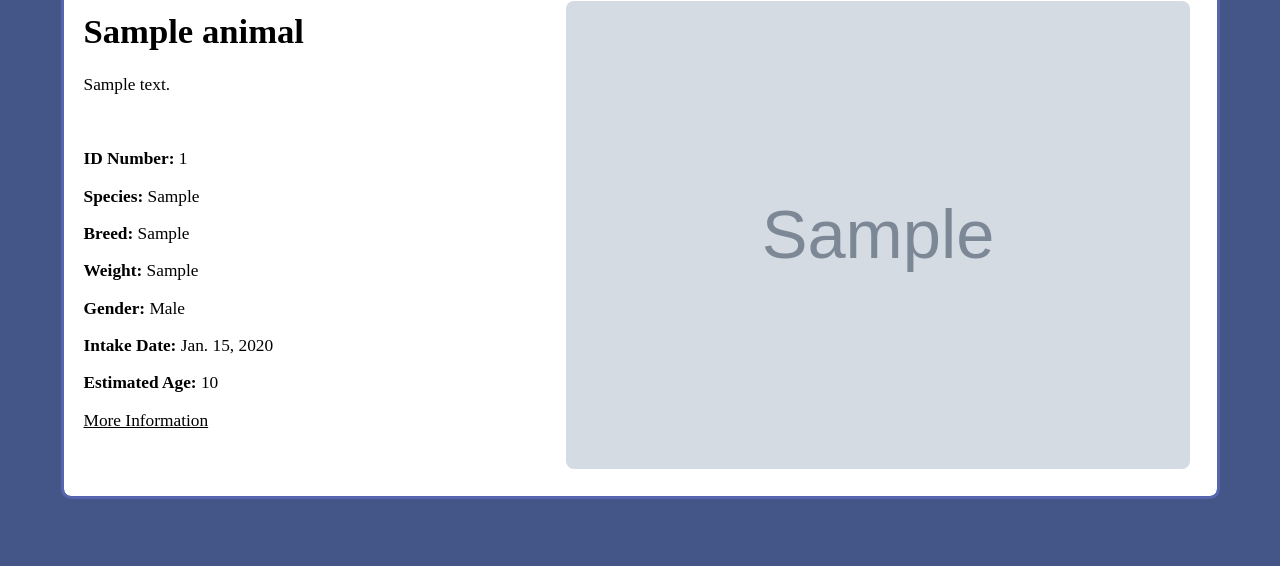
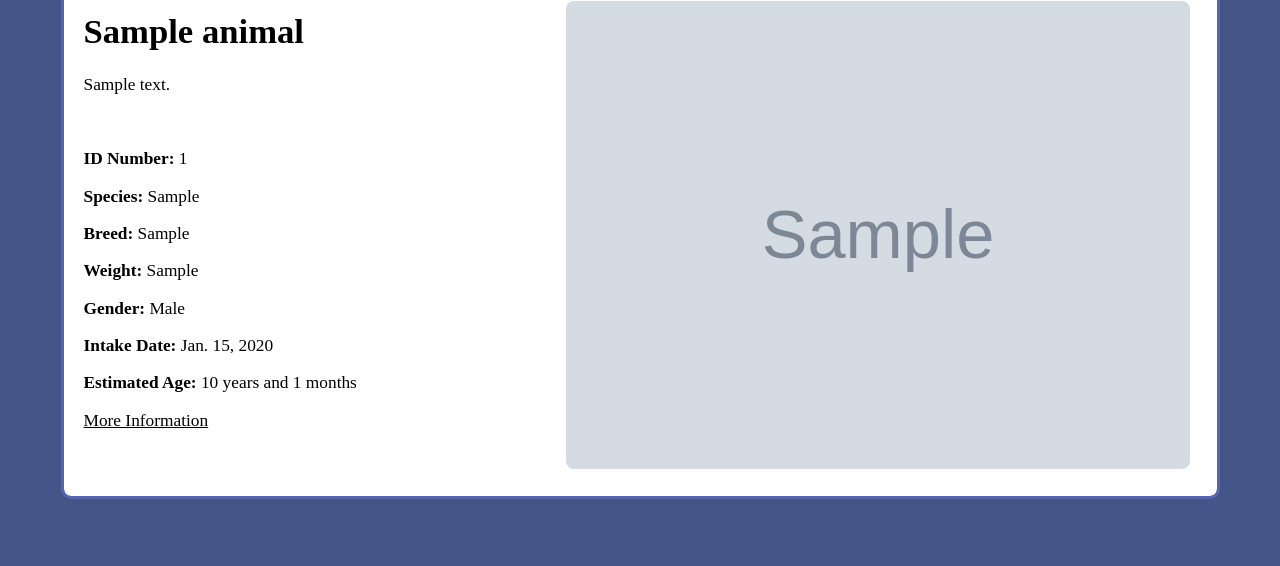
Before and after one commit to zbwells/animal-shelter, a Django app: page /listing/1/ in a window 1280 px wide. Shown: the part 36-602 px from the top of the page. Run offline with Django 4.2, Linux system fonts and the light colour scheme; tables that the repository leaves empty hold one stand-in row (values such as "Sample post"); grey boxes marked "Sample" are stand-in pictures.

Commit message:
Updated details template to properly show years and months separately on page.

```diff
--- a/animalshelter/listing/templates/listing/detail.html
+++ b/animalshelter/listing/templates/listing/detail.html
@@ -34,7 +34,11 @@ Animal Shelter -
 	<p><b>Weight:</b>	  	{{ animal.weight  		}}</p>
 	<p><b>Gender:</b>	  	{{ animal.gender  		}}</p>
 	<p><b>Intake Date:</b>	{{ animal.intake_date 	}}</p>
-	<p><b>Estimated Age: </b>{{ animal.estimated_age }}</p>
+
+	<p><b>Estimated Age: </b>
+	{{ animal.estimated_age }} years and
+	{{ animal.estimated_age_months }} months
+	</p>
 
 	{% if animal.animaldetail %}
 		<p><a href="{% url 'extra' animal.id %}">
```
